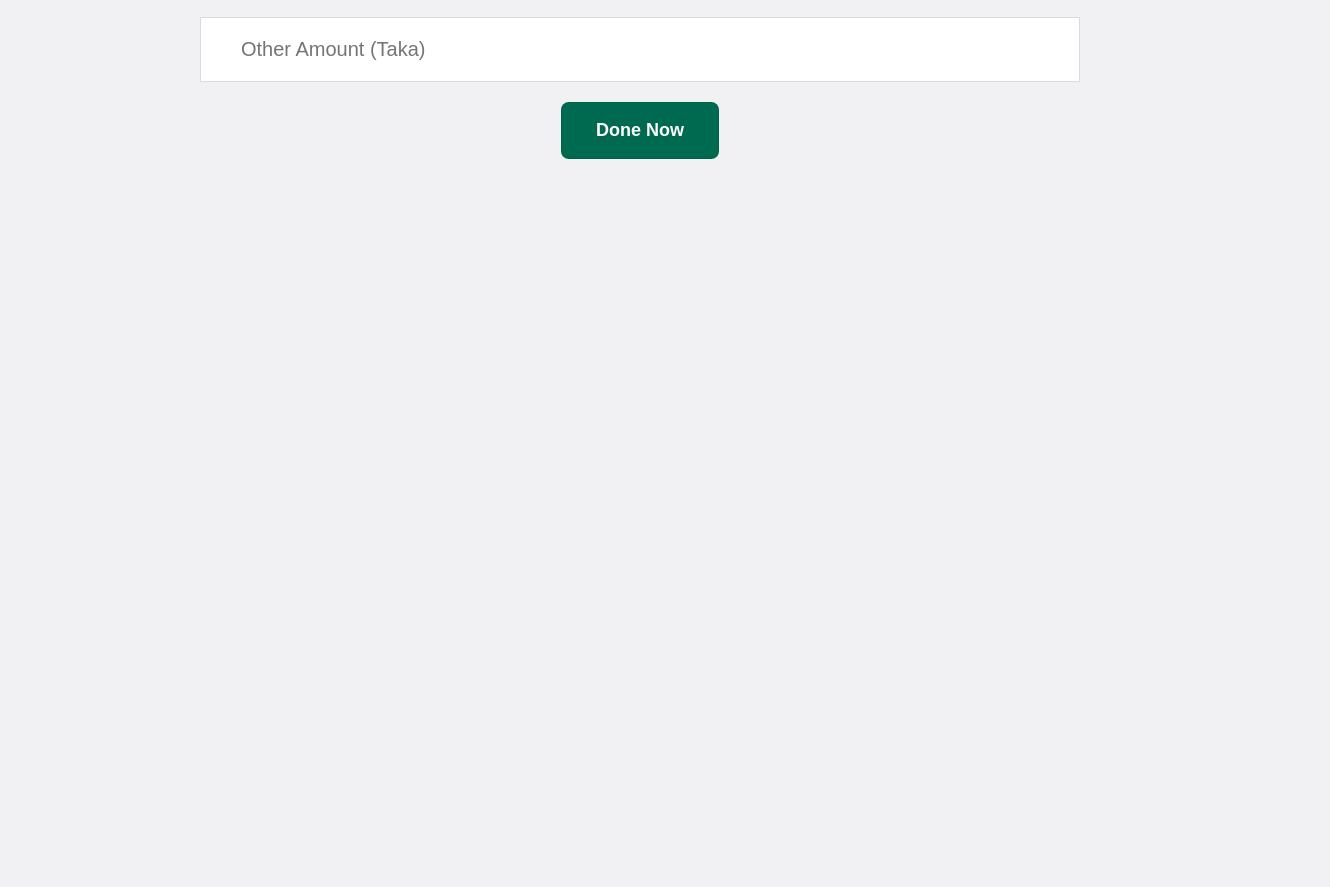
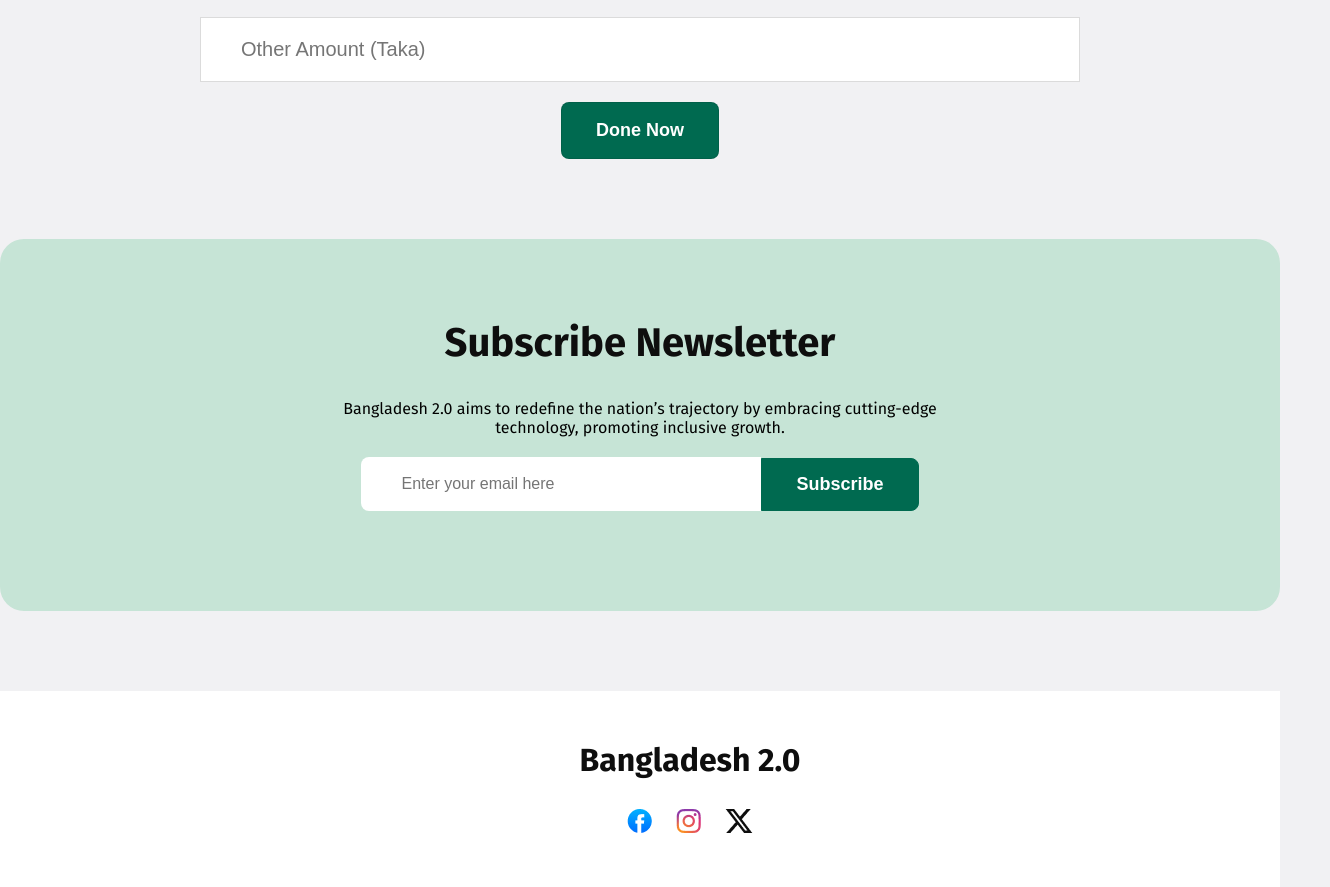
Before and after one commit to wpdevexpert/bangladesh-2.0, a plain HTML site: page index.html in a window 1280 px wide. Shown: the part 4418-5305 px from the top of the page, 1330 px wide, since content can reach past the window. Before the commit the page ends 4657 px from the top, so only its background shows below. Drawn offline with Linux system fonts and the light colour scheme.

Commit message:
Footer Added

```diff
--- a/index.html
+++ b/index.html
@@ -270,9 +270,30 @@
                 </div>
             </div>
         </section>
+        <section class="newsletter">
+            <div class="container text-center bg-green">
+                <div class="newsletter-form">
+                    <h2>Subscribe Newsletter</h2>
+                    <p>Bangladesh 2.0 aims to redefine the nation’s trajectory by embracing cutting-edge technology,
+                        promoting inclusive growth.</p>
+
+                    <form action="">
+                        <input type="email" name="email" id="email" placeholder="Enter your email here">
+                        <input type="submit" value="Subscribe">
+                    </form>
+                </div>
+            </div>
+        </section>
     </main>
-    <footer>
-
+    <footer class="footer">
+        <div class="container">
+            <div class="footer-logo"><a href="#">Bangladesh 2.0</a></div>
+            <div class="social-icons">
+                <a href="#"><img src="assets/facebook.png" alt="facebook"></a>
+                <a href="#"><img src="assets/instagram.png" alt="instagram"></a>
+                <a href="#"><img src="assets/x.png" alt="x"></a>
+            </div>
+        </div>
     </footer>
 </body>
 
--- a/style.css
+++ b/style.css
@@ -467,3 +467,74 @@ section.hero {
     color: #006A50;
     border-color: #006A50;
 }
+
+/*Subscribe Newsletter*/
+.newsletter {
+    margin-bottom: 80px;
+}
+
+.newsletter .container {
+    padding: 80px;
+    border-radius: 24px;
+}
+
+.newsletter-form {
+    width: 625px;
+    margin: 0 auto;
+}
+
+.newsletter-form form {
+    margin: 20px 0;
+    display: flex;
+    align-items: center;
+    justify-content: center;
+}
+
+.newsletter-form input#email {
+    width: 400px;
+    padding: 18px 40px;
+    border-radius: 8px 0px 0px 8px;
+    background: #FFF;
+    border: none;
+    color: rgba(14, 14, 14, 0.30);
+    font-size: 16px;
+    font-weight: 400;
+}
+
+.newsletter-form input[type="submit"] {
+    padding: 15px 34px;
+    border-radius: 0px 8px 8px 0px;
+    background: #006A50;
+    color: #FFF;
+    font-size: 18px;
+    font-weight: 600;
+    border: 1px solid #006A50;
+}
+
+.newsletter-form input[type="submit"]:hover {
+    background: transparent;
+    color: #006A50;
+}
+
+/*Footer*/
+
+.footer {
+    padding: 50px;
+    background-color: #fff;
+    text-align: center;
+}
+
+.footer-logo a {
+    color: #0E0E0E;
+    font-size: 32px;
+    font-weight: 700;
+    text-decoration: none;
+}
+
+.footer-logo {
+    margin-bottom: 30px
+}
+
+.footer .social-icons a {
+    margin: 10px;
+}
```
